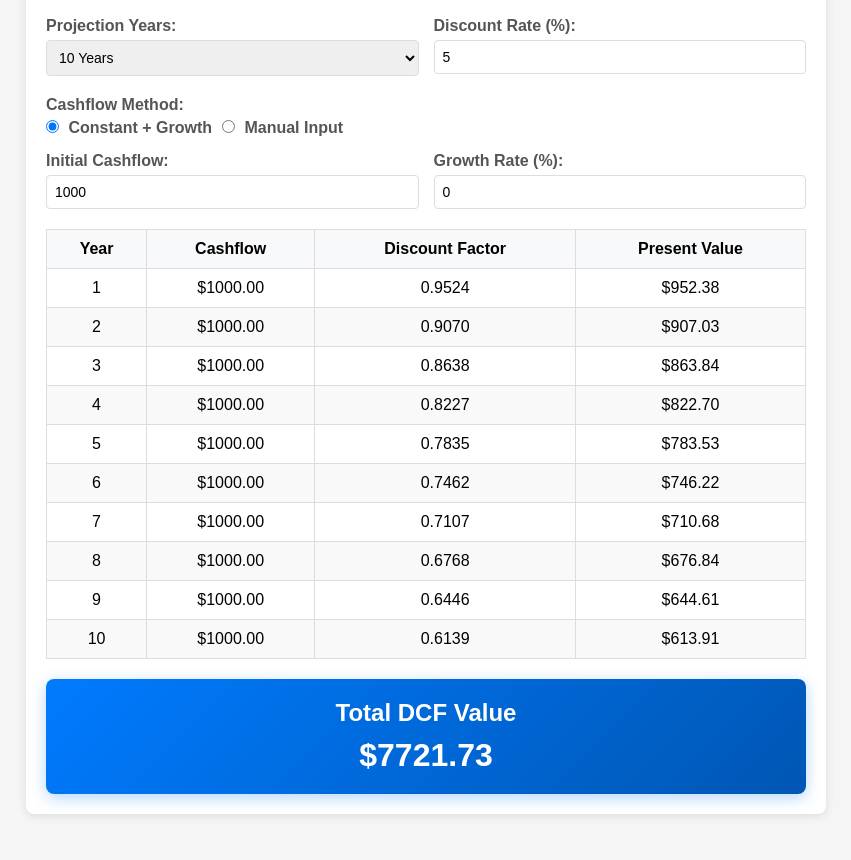
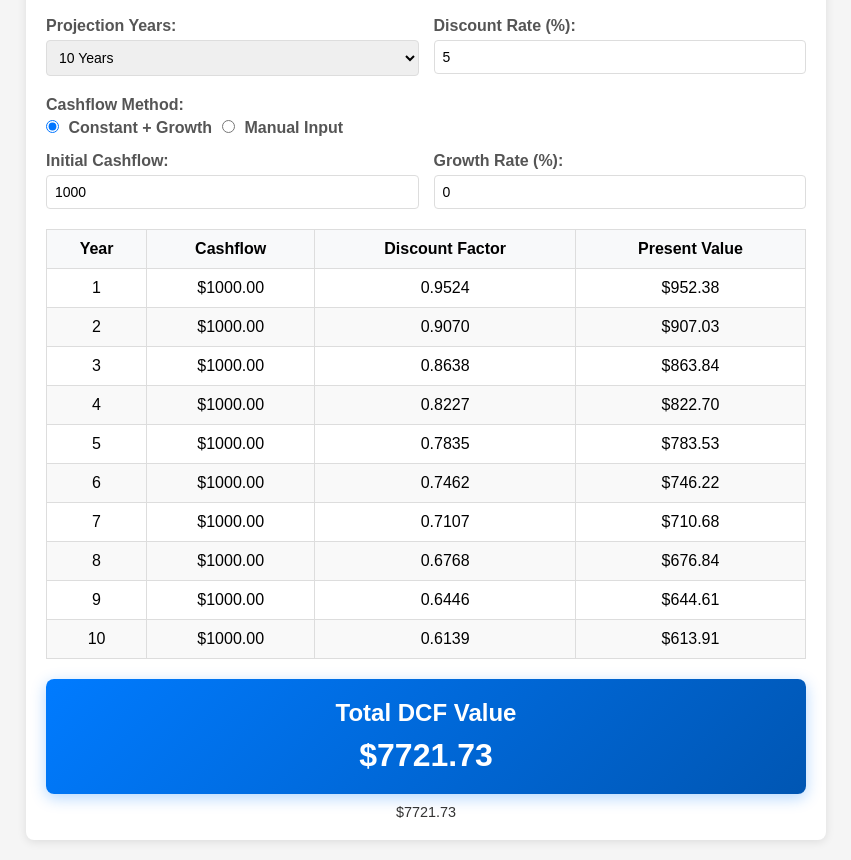
Before and after one commit to kalefree/DCF_Calculator, a plain HTML site: page index.html in a window 1280 px wide. Shown: the part 80-940 px from the top of the page, without its empty margins (214-1065 px from the left). Before the commit the page ends 914 px from the top, so only its background shows below. Drawn offline with Linux system fonts and the light colour scheme.

Commit message:
add past results

```diff
--- a/index.html
+++ b/index.html
@@ -26,6 +26,8 @@
         .dcf-value { font-size: 2em; font-weight: bold; }
         .hidden { display: none; }
         #reset-btn { margin:10px 0; padding:6px 12px; font-size:12px; }
+        .history { text-align:center; margin-top:10px; color:#333; }
+        .history div { opacity:0.7; font-size:0.9em; }
     </style>
 </head>
 <body>
@@ -87,6 +89,7 @@
             <h2>Total DCF Value</h2>
             <div class="dcf-value" id="dcf-value">$0.00</div>
         </div>
+        <div id="history" class="history"></div>
     </div>
 
     <script>
@@ -100,8 +103,11 @@
         const methodRadios = document.querySelectorAll('input[name="method"]');
         const resetBtn = document.getElementById('reset-btn');
 
+        const historyDiv = document.getElementById("history");
+        const history = [];
+        let lastDCF = "";
+
         const manualCashflows = [];
-
         let currentMethod = 'constant';
 
         methodRadios.forEach(radio => {
@@ -117,10 +123,21 @@
         [years, discount, initial, growth].forEach(input => {
             input.addEventListener('input', updateTable);
         });
+
         resetBtn.addEventListener('click', () => {
             manualCashflows.length = 0;
             updateTable();
         });
+
+        function addHistory(val){
+            if(val === lastDCF) return;
+            lastDCF = val;
+            history.push(val);
+            if(history.length > 5) history.shift();
+            historyDiv.innerHTML = history.map((v, i) =>
+                `<div style="opacity:${1 - (history.length - 1 - i) * 0.15}">$${v}</div>`
+            ).join("");
+        }
 
         function updateTable() {
             const numYears = parseInt(years.value);
@@ -153,13 +170,12 @@
                     <td>${discountFactor.toFixed(4)}</td>
                     <td>$${presentValue.toFixed(2)}</td>
                 `;
-
                 tableBody.appendChild(row);
             }
 
             dcfValue.textContent = `$${totalDCF.toFixed(2)}`;
+            addHistory(totalDCF.toFixed(2));
 
-            // Add event listeners to manual inputs
             if (currentMethod === 'manual') {
                 document.querySelectorAll('.cashflow-input').forEach(input => {
                     input.addEventListener('input', updateManualDCF);
@@ -179,15 +195,14 @@
                 const presentValue = cashflow * discountFactor;
                 totalDCF += presentValue;
 
-                // Update the present value cell
                 const row = input.closest('tr');
                 row.cells[3].textContent = `$${presentValue.toFixed(2)}`;
             });
 
             dcfValue.textContent = `$${totalDCF.toFixed(2)}`;
+            addHistory(totalDCF.toFixed(2));
         }
 
-        // Initialize table
         updateTable();
     </script>
 </body>
```
